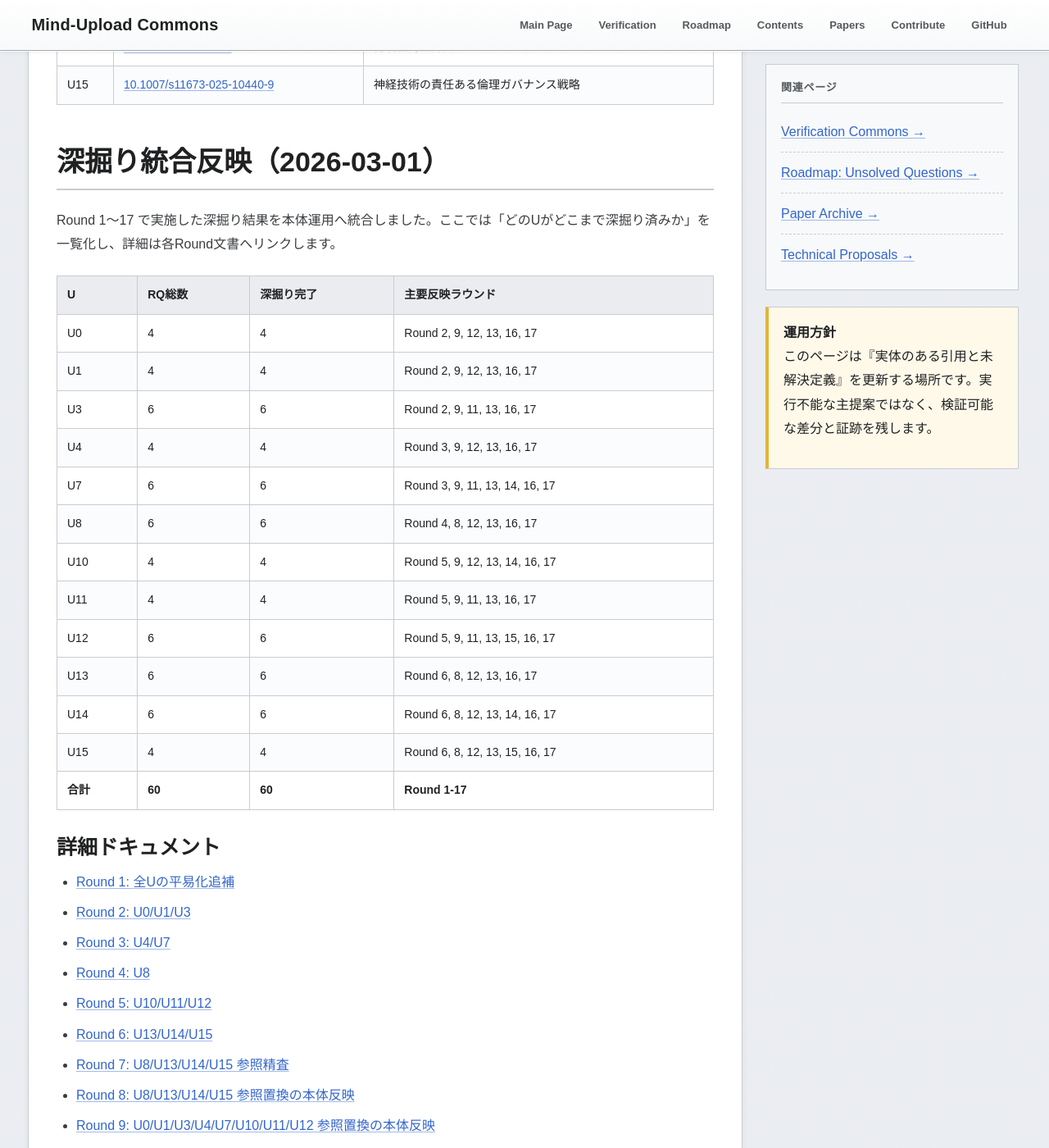
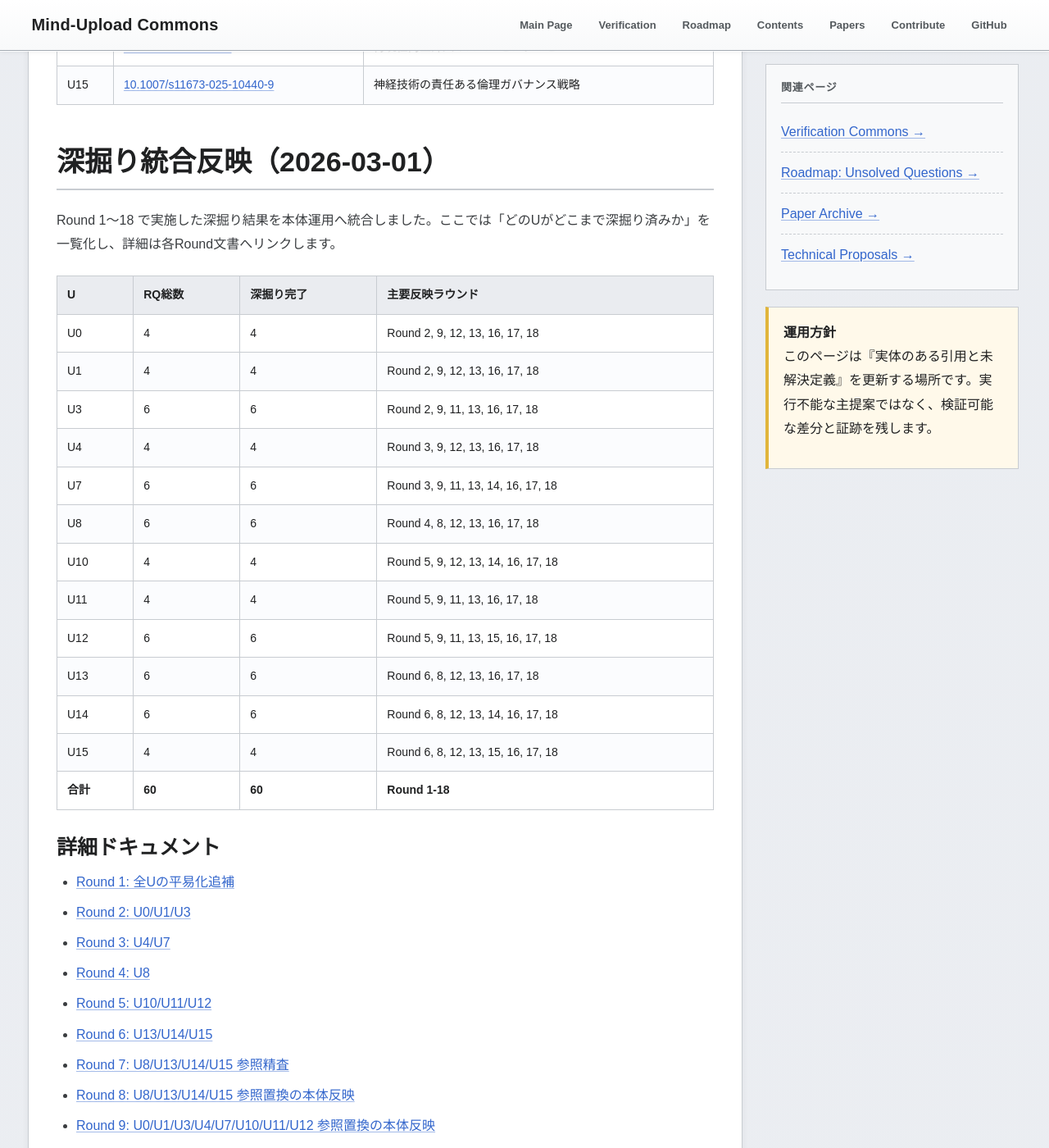
Before and after one commit to yasufumi-nakata/eegflow, a Jekyll site: the page built from research_harvest_50.md, in a window 1280 px wide and 1400 px high, scrolled down 6243 px. Shown: the whole window at 82% size. Built offline with Jekyll 4.4.1, drawn with Linux system fonts in a browser that asks for light colours; some of the changed text lies outside the part shown.

Commit message:
Round 18: add timed reading paths and update-audit flags for U12/U15

```diff
--- a/research_harvest_50.md
+++ b/research_harvest_50.md
@@ -156,23 +156,23 @@
 <section class="section" id="deepening-integration-20260301">
 <h2 class="section-title">深掘り統合反映（2026-03-01）</h2>
 <p>
-Round 1〜17 で実施した深掘り結果を本体運用へ統合しました。ここでは「どのUがどこまで深掘り済みか」を一覧化し、詳細は各Round文書へリンクします。
+Round 1〜18 で実施した深掘り結果を本体運用へ統合しました。ここでは「どのUがどこまで深掘り済みか」を一覧化し、詳細は各Round文書へリンクします。
 </p>
 <table class="data-table">
 <thead><tr><th>U</th><th>RQ総数</th><th>深掘り完了</th><th>主要反映ラウンド</th></tr></thead><tbody>
-<tr><td>U0</td><td>4</td><td>4</td><td>Round 2, 9, 12, 13, 16, 17</td></tr>
-<tr><td>U1</td><td>4</td><td>4</td><td>Round 2, 9, 12, 13, 16, 17</td></tr>
-<tr><td>U3</td><td>6</td><td>6</td><td>Round 2, 9, 11, 13, 16, 17</td></tr>
-<tr><td>U4</td><td>4</td><td>4</td><td>Round 3, 9, 12, 13, 16, 17</td></tr>
-<tr><td>U7</td><td>6</td><td>6</td><td>Round 3, 9, 11, 13, 14, 16, 17</td></tr>
-<tr><td>U8</td><td>6</td><td>6</td><td>Round 4, 8, 12, 13, 16, 17</td></tr>
-<tr><td>U10</td><td>4</td><td>4</td><td>Round 5, 9, 12, 13, 14, 16, 17</td></tr>
-<tr><td>U11</td><td>4</td><td>4</td><td>Round 5, 9, 11, 13, 16, 17</td></tr>
-<tr><td>U12</td><td>6</td><td>6</td><td>Round 5, 9, 11, 13, 15, 16, 17</td></tr>
-<tr><td>U13</td><td>6</td><td>6</td><td>Round 6, 8, 12, 13, 16, 17</td></tr>
-<tr><td>U14</td><td>6</td><td>6</td><td>Round 6, 8, 12, 13, 14, 16, 17</td></tr>
-<tr><td>U15</td><td>4</td><td>4</td><td>Round 6, 8, 12, 13, 15, 16, 17</td></tr>
-<tr><td><strong>合計</strong></td><td><strong>60</strong></td><td><strong>60</strong></td><td><strong>Round 1-17</strong></td></tr>
+<tr><td>U0</td><td>4</td><td>4</td><td>Round 2, 9, 12, 13, 16, 17, 18</td></tr>
+<tr><td>U1</td><td>4</td><td>4</td><td>Round 2, 9, 12, 13, 16, 17, 18</td></tr>
+<tr><td>U3</td><td>6</td><td>6</td><td>Round 2, 9, 11, 13, 16, 17, 18</td></tr>
+<tr><td>U4</td><td>4</td><td>4</td><td>Round 3, 9, 12, 13, 16, 17, 18</td></tr>
+<tr><td>U7</td><td>6</td><td>6</td><td>Round 3, 9, 11, 13, 14, 16, 17, 18</td></tr>
+<tr><td>U8</td><td>6</td><td>6</td><td>Round 4, 8, 12, 13, 16, 17, 18</td></tr>
+<tr><td>U10</td><td>4</td><td>4</td><td>Round 5, 9, 12, 13, 14, 16, 17, 18</td></tr>
+<tr><td>U11</td><td>4</td><td>4</td><td>Round 5, 9, 11, 13, 16, 17, 18</td></tr>
+<tr><td>U12</td><td>6</td><td>6</td><td>Round 5, 9, 11, 13, 15, 16, 17, 18</td></tr>
+<tr><td>U13</td><td>6</td><td>6</td><td>Round 6, 8, 12, 13, 16, 17, 18</td></tr>
+<tr><td>U14</td><td>6</td><td>6</td><td>Round 6, 8, 12, 13, 14, 16, 17, 18</td></tr>
+<tr><td>U15</td><td>4</td><td>4</td><td>Round 6, 8, 12, 13, 15, 16, 17, 18</td></tr>
+<tr><td><strong>合計</strong></td><td><strong>60</strong></td><td><strong>60</strong></td><td><strong>Round 1-18</strong></td></tr>
 </tbody></table>
 
 <h3>詳細ドキュメント</h3>
@@ -194,6 +194,7 @@
 <li><a href="research_deepening_round15_2026-03-01.html">Round 15: 法制度リンク差分監査（Round 13 比較）</a></li>
 <li><a href="research_deepening_round16_2026-03-01.html">Round 16: 補助文献の実験/規制/運用タグ再分類</a></li>
 <li><a href="research_deepening_round17_2026-03-01.html">Round 17: 参照二層化と3ステップ読了順</a></li>
+<li><a href="research_deepening_round18_2026-03-01.html">Round 18: 読了時間目安と更新監査フラグ</a></li>
 </ul>
 
 <h3>整合性監査（証跡）</h3>
@@ -284,6 +285,12 @@
 <a href="automation/rq_minimal_reading_path_round17_2026-03-01.csv" target="_blank">rq_minimal_reading_path_round17_2026-03-01.csv</a>
 に記録しています（集計:
 <a href="automation/rq_reading_path_summary_round17_2026-03-01.csv" target="_blank">rq_reading_path_summary_round17_2026-03-01.csv</a>）。
+</p>
+<p class="small">
+Round 18 の時間目安付き読了順（60問い）は
+<a href="automation/rq_reading_path_timed_round18_2026-03-01.csv" target="_blank">rq_reading_path_timed_round18_2026-03-01.csv</a>
+に記録しています（集計:
+<a href="automation/rq_reading_path_timed_summary_round18_2026-03-01.csv" target="_blank">rq_reading_path_timed_summary_round18_2026-03-01.csv</a>）。
 </p>
 </section>
 
```
Also changed, not shown: automation/rq_reading_path_timed_round18_2026-03-01.csv (added, +61 -0 lines), automation/rq_reading_path_timed_summary_round18_2026-03-01.csv (added, +8 -0 lines), research_deepening_continue_guide_2026-03-01.md (+6 -2 lines), research_deepening_round18_2026-03-01.md (added, +53 -0 lines).
